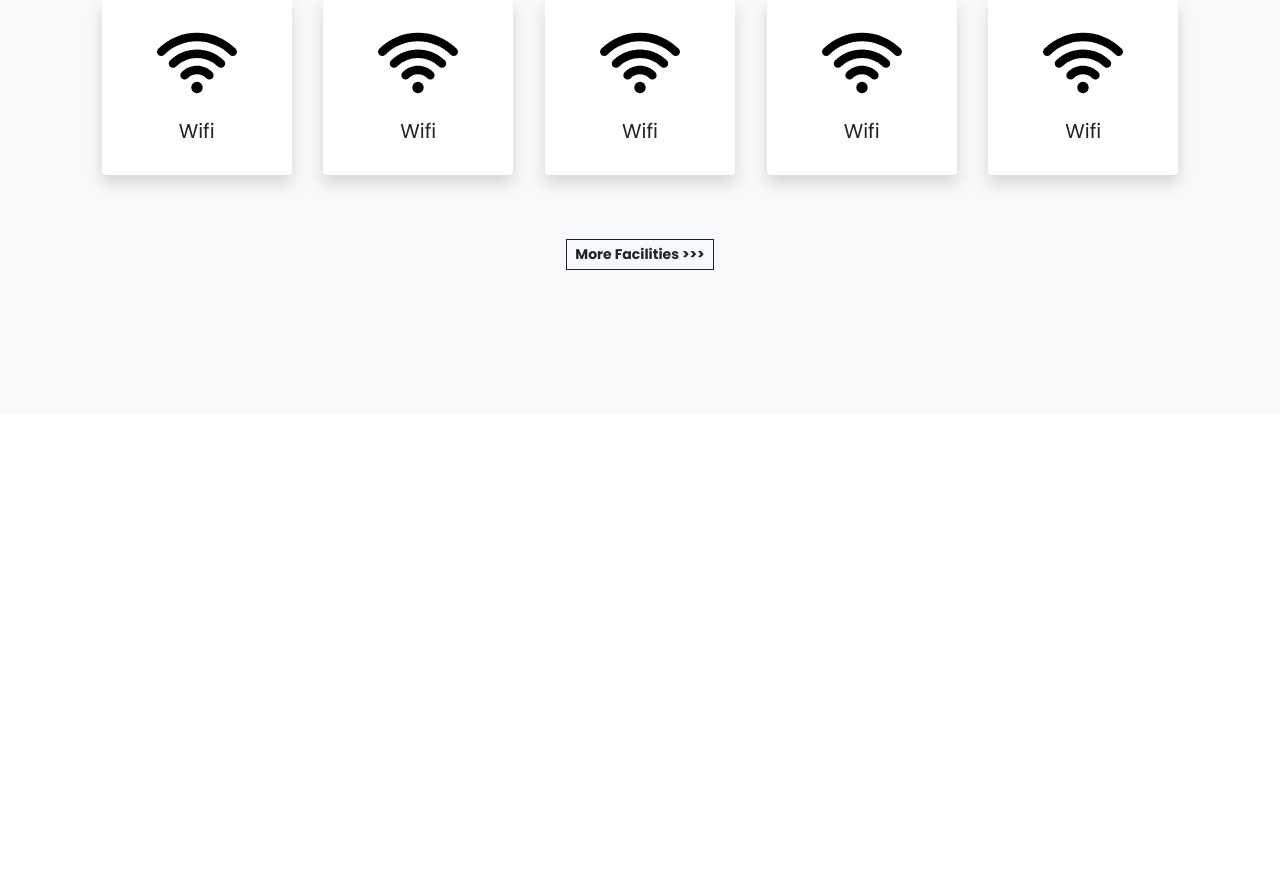
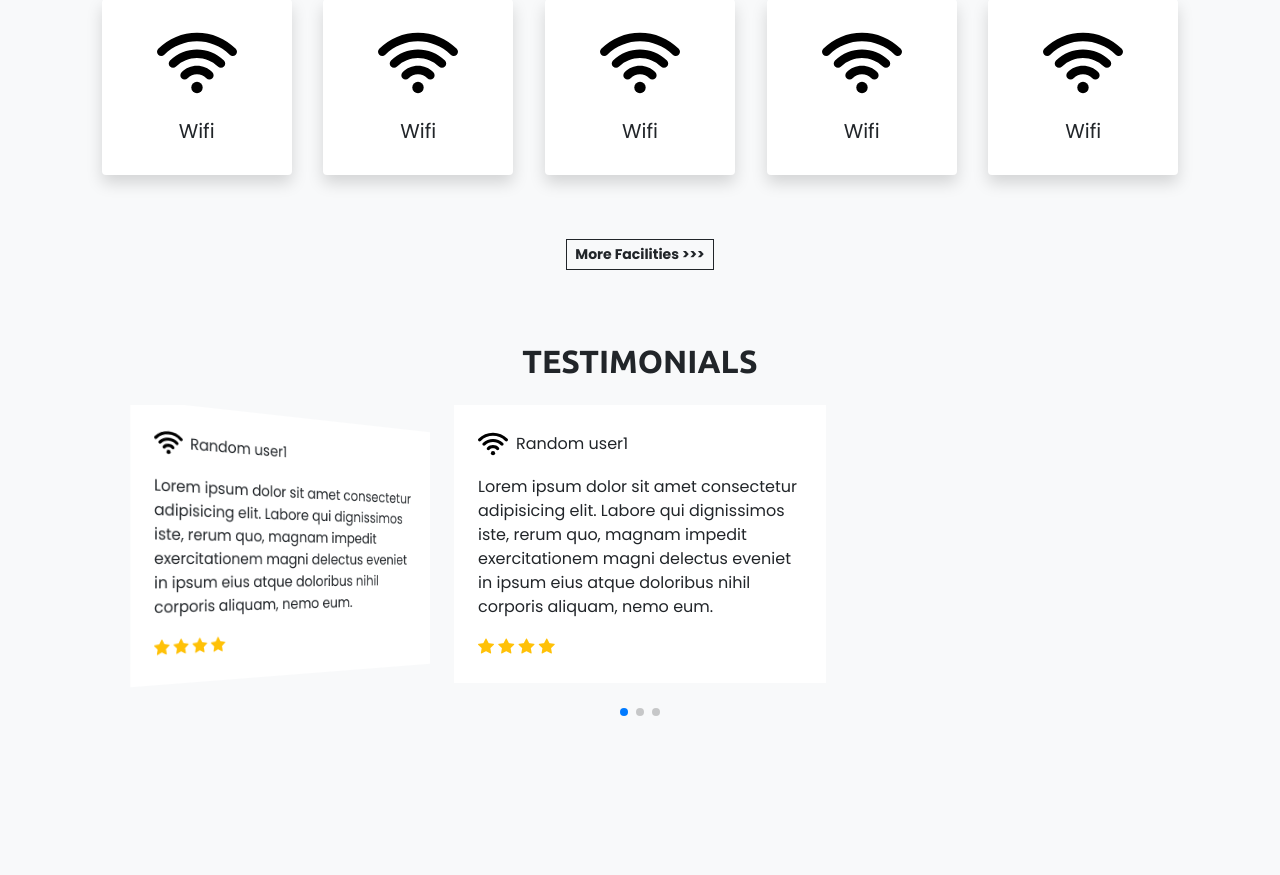
Before and after one commit to thongmevn/test_lap_trinh_web, a PHP site: page / in a window 1280 px wide. Shown: the part 2101-2976 px from the top of the page. Before the commit the page ends 2371 px from the top, so only its background shows below. Run offline with PHP 8.4, Linux system fonts and the light colour scheme.

Commit message:
Testimonials using SwiperJS

```diff
--- a/index.php
+++ b/index.php
@@ -393,6 +393,7 @@
     </div>
   </div>
 
+  <!-- Our Facilities -->
   <h2 class="mt-5 pt-4 mb-4 text-center fw-bold h-font">OUR FACILITIES</h2>
   <div class="container">
     <div class="row justify-content-evenly px-lg-0 px-md-0 px-5">
@@ -422,6 +423,64 @@
     </div>
   </div>
 
+  <!-- Testimonials -->
+  <h2 class="mt-5 pt-4 mb-4 text-center fw-bold h-font">TESTIMONIALS</h2>
+  <div class="container">
+    <div class="swiper swiper-testimonials">
+      <div class="swiper-wrapper mb-5">
+        <div class="swiper-slide bg-white p-4">
+          <div class="profile d-flex align-items-center mb-3">
+            <img src="images/facilities/wifi.svg" width="30px" alt="">
+            <h6 class="m-0 ms-2">Random user1</h6>
+          </div>
+          <p>
+            Lorem ipsum dolor sit amet consectetur adipisicing elit.
+            Labore qui dignissimos iste, rerum quo, magnam impedit exercitationem magni delectus eveniet in ipsum eius atque doloribus nihil corporis aliquam, nemo eum.
+          </p>
+          <div class="rating">
+            <i class="bi bi-star-fill text-warning"></i>
+            <i class="bi bi-star-fill text-warning"></i>
+            <i class="bi bi-star-fill text-warning"></i>
+            <i class="bi bi-star-fill text-warning"></i>
+          </div>
+        </div>
+        <div class="swiper-slide bg-white p-4">
+          <div class="profile d-flex align-items-center mb-3">
+            <img src="images/facilities/wifi.svg" width="30px" alt="">
+            <h6 class="m-0 ms-2">Random user1</h6>
+          </div>
+          <p>
+            Lorem ipsum dolor sit amet consectetur adipisicing elit.
+            Labore qui dignissimos iste, rerum quo, magnam impedit exercitationem magni delectus eveniet in ipsum eius atque doloribus nihil corporis aliquam, nemo eum.
+          </p>
+          <div class="rating">
+            <i class="bi bi-star-fill text-warning"></i>
+            <i class="bi bi-star-fill text-warning"></i>
+            <i class="bi bi-star-fill text-warning"></i>
+            <i class="bi bi-star-fill text-warning"></i>
+          </div>
+        </div>
+        <div class="swiper-slide bg-white p-4">
+          <div class="profile d-flex align-items-center mb-3">
+            <img src="images/facilities/wifi.svg" width="30px" alt="">
+            <h6 class="m-0 ms-2">Random user1</h6>
+          </div>
+          <p>
+            Lorem ipsum dolor sit amet consectetur adipisicing elit.
+            Labore qui dignissimos iste, rerum quo, magnam impedit exercitationem magni delectus eveniet in ipsum eius atque doloribus nihil corporis aliquam, nemo eum.
+          </p>
+          <div class="rating">
+            <i class="bi bi-star-fill text-warning"></i>
+            <i class="bi bi-star-fill text-warning"></i>
+            <i class="bi bi-star-fill text-warning"></i>
+            <i class="bi bi-star-fill text-warning"></i>
+          </div>
+        </div>
+
+      </div>
+      <div class="swiper-pagination"></div>
+    </div>
+  </div>
 
   <br><br><br>
   <br><br><br>
@@ -438,6 +497,39 @@
         disableOnInteraction: false,
       }
     });
+
+    var swiper = new Swiper(".swiper-testimonials", {
+      effect: "coverflow",
+      grabCursor: true,
+      centeredSlides: true,
+      slidesPerView: "auto",
+      slidesPerView: "3",
+      loop: true,
+      coverflowEffect: {
+        rotate: 50,
+        stretch: 0,
+        depth: 100,
+        modifier: 1,
+        slideShadows: false,
+      },
+      pagination: {
+        el: ".swiper-pagination",
+      },
+      breakpoints: {
+        320: {
+          slidesPerView: 1,
+        },
+        640: {
+          slidesPerView: 1,
+        },
+        768: {
+          slidesPerView: 2,
+        },
+        1024: {
+          slidesPerView: 3,
+        },
+      }
+    });
   </script>
 </body>
 </html>
```
